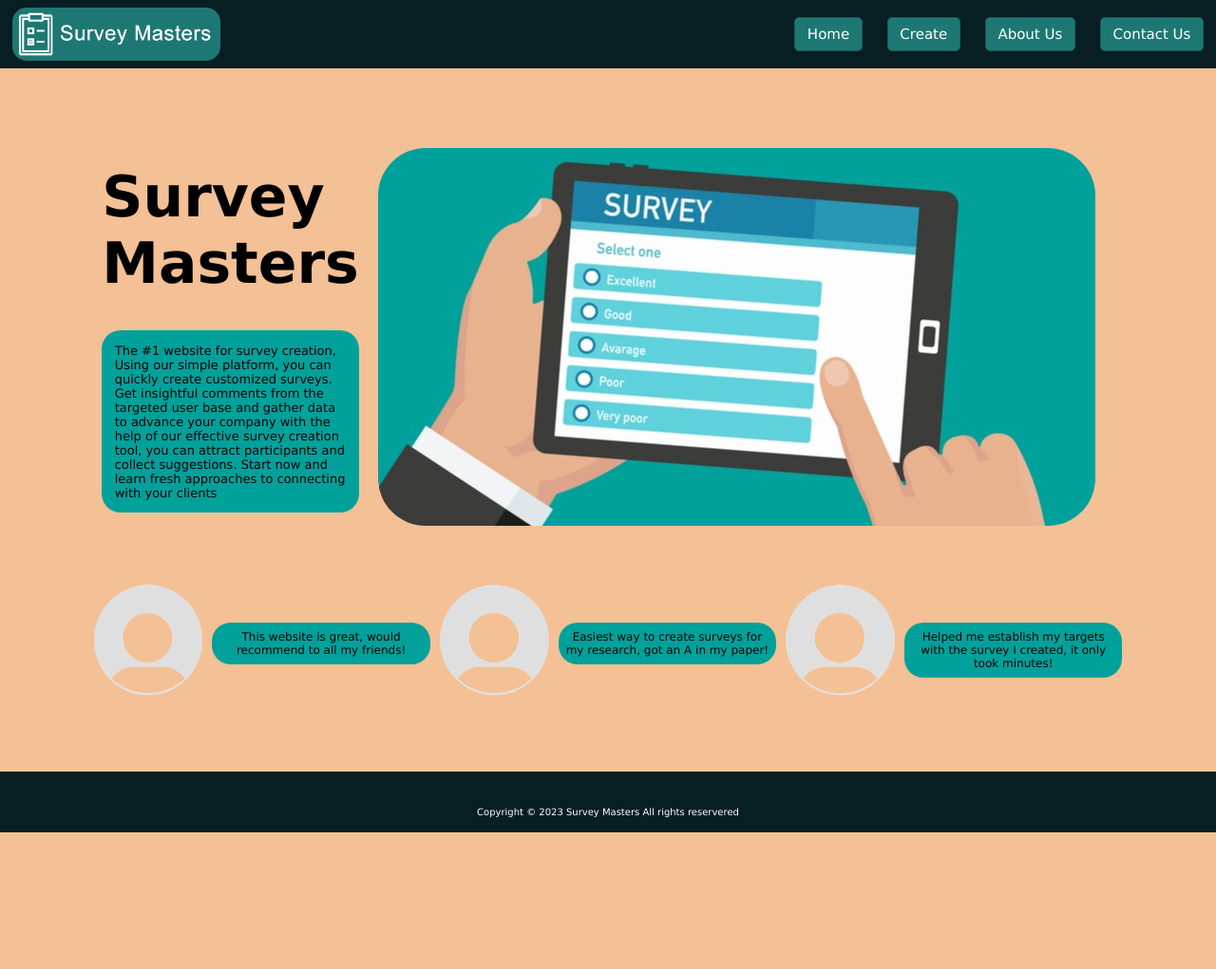
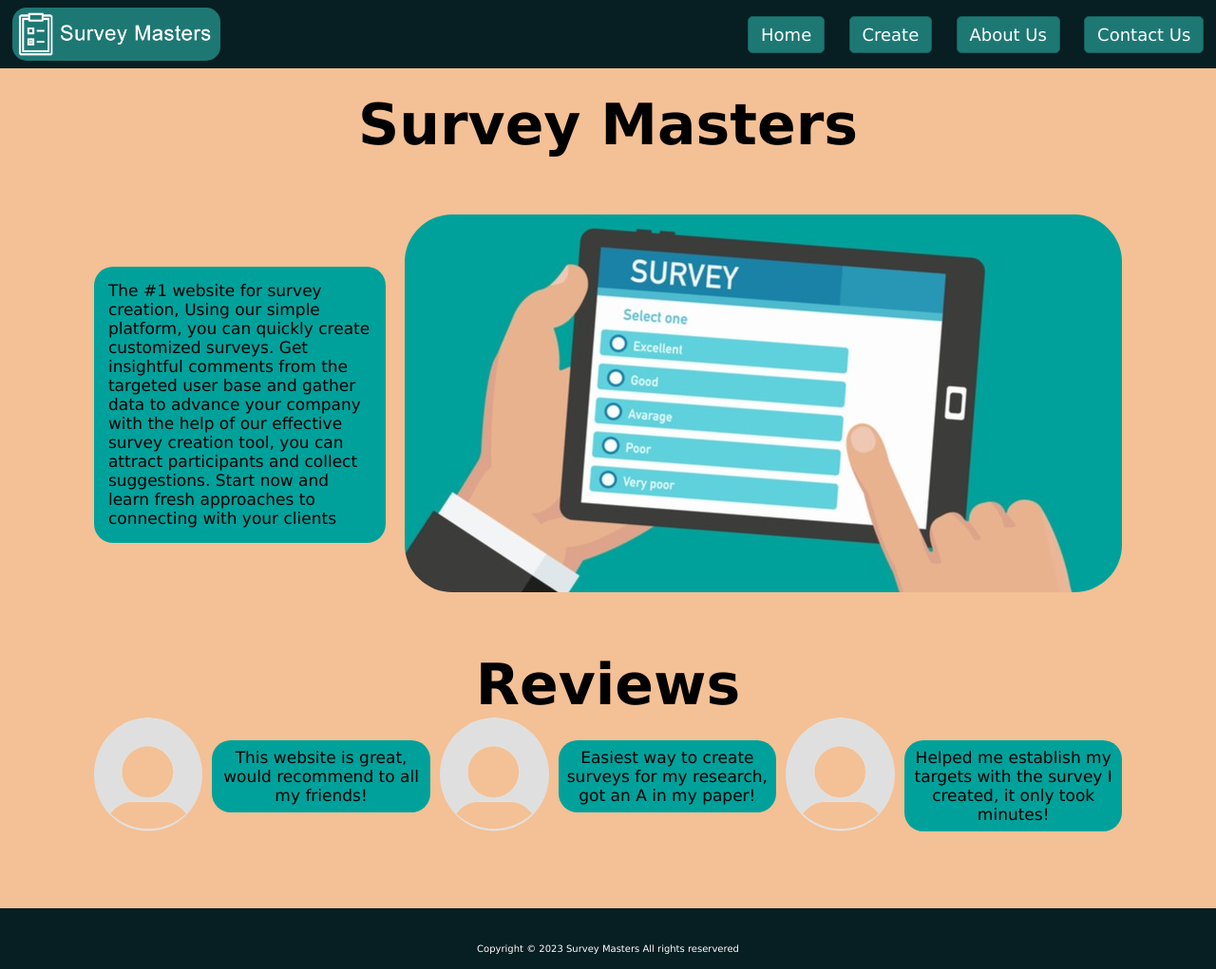
Before and after one commit to khaled-aldasouki/iste240project, a PHP site: page / in a window 1280 px wide. Shown: the whole page at 95% size. Before the commit the page ends 877 px from the top, so only its background shows below. Run offline with PHP 8.4, Linux system fonts and the light colour scheme.

Commit message:
updated styling overall

```diff
--- a/assets/css/style.css
+++ b/assets/css/style.css
@@ -28,35 +28,35 @@ body{
 }
 .main_grid {
     display: grid;
-    grid-template-columns: fit-content(20px) fit-content(20px) fit-content(10px);
     grid-column-gap: 20px;
     grid-row-gap: 5px;
     padding: 5%;
     justify-content: center;
     }
 
-.main_h1 {
-    grid-area: 1 / 1 / 2 / 2;
-    text-align: left;
-}
 .main_p {
-    grid-area: 2 / 1 / 3 / 2;
+    grid-area: 1 / 1 / 3 / 4;
     text-align: left;
     background-color: #00a19b;
     border-radius: 20px;
     padding: 5%;
 }
 .p_div{
-    font-size: 1rem;
+    font-size: 3rem;
 }
 .main_img {
-    grid-area: 3 / 1 / 4 / 2;
+    grid-area: 3 / 1 / 5 / 4;
 }
 .survey_img{
     border-radius: 50px;
     width: 100%;
 }
 
+#about-us-p{
+    font-size: 3rem;
+    width: 80%;
+    margin: 2vh auto;
+}
 .reviews {
     display: grid;
     grid-template-columns: 1fr 2fr;
@@ -65,6 +65,7 @@ body{
     grid-row-gap: 50px;
     justify-content: space-around;
     padding: 5%;
+    margin-bottom: 10vh;
     }
 
 .review_div1 {
@@ -72,21 +73,21 @@ body{
 }
 .review_div2 {
     grid-area: 1 / 2 / 2 / 3;
-    padding-top: 5vh;
+    margin-top: 3vh;
 }
 .review_div3 {
     grid-area: 2 / 1 / 3 / 2;
 }
 .review_div4 {
     grid-area: 2 / 2 / 3 / 3;
-    padding-top: 5vh;
+    margin-top: 3vh;
 }
 .review_div5 {
     grid-area: 3 / 1 / 4 / 2;
 }
 .review_div6 {
     grid-area: 3 / 2 / 4 / 3;
-    padding-top: 5vh;
+    margin-top: 3vh;
 }
 
 .person_img{
@@ -97,13 +98,14 @@ body{
 }
 
 .person_review{
+    font-size: 2rem;
     background-color: #00a19b;
     border-radius: 20px;
     text-align: center;
     padding: 1vh 0.5vw;
 }
 
-#heading{
+.heading{
     display: flex;
     flex-direction: column;
     align-items: center;
@@ -159,7 +161,7 @@ nav{
 }
 label{font-weight: bold;}
 #formdiv{
-    font-size: 2rem;
+    font-size: 2.5rem;
     width:90%;
     margin: 5vh auto 12vh;
     border-radius: 20px;
@@ -275,6 +277,9 @@ footer p{
     #formdiv{
         width:80%;
     }
+    .p_div{
+        font-size: 1.7rem;
+    }
     #menu{visibility: hidden;}
     nav{
         opacity: 1;
@@ -295,7 +300,7 @@ footer p{
         margin: 2.5vh 1vw;
         border-radius: 5px;
         transition: 0.1s;
-        font-size: 1.5rem;
+        font-size: 1.8rem;
         width: auto;
     }
     main{
@@ -306,22 +311,16 @@ footer p{
         align-items: center;
         justify-content: center;
     }
-    .p_div{
-        font-size: 1.3rem;
-    }
 
     a{
         font-size: 1.5rem;
     }
 
-    .main_h1 {
-        grid-area: 1 / 1 / 2 / 2;
-    }
     .main_p {
-        grid-area: 2 / 1 / 3 / 2;
+        grid-area: 1 / 1 / 4 / 3;
     }
     .main_img {
-        grid-area: 1 / 2 / 3 / 3;
+        grid-area: 1 / 3 / 4 / 4;
     }
 
     .reviews {
@@ -342,13 +341,17 @@ footer p{
     .review_div6 { grid-area: 1 / 6 / 2 / 7; }
 
     .person_review{
-        font-size: 1.2rem;
+        font-size: 1.7rem;
     }
 
     footer p{
         font-size: 1rem;
     }
+    .person_img{
+        border-radius: 100%;
 
+        object-fit: cover;
+    }
     .survey_img{
         border-radius: 50px;
         width: auto;
--- a/contact-us.html
+++ b/contact-us.html
@@ -23,7 +23,7 @@
             </nav>
         </header>
         <main>
-            <div id="heading">
+            <div class="heading">
                 <h1>Contact Us</h1>
             </div>
             <div id="tabs">
--- a/create.html
+++ b/create.html
@@ -23,7 +23,7 @@
         </header>
 
         <main>
-            <div id="heading">
+            <div class="heading">
                 <h1>Create a survey</h1>
             </div>
             <div id="formdiv">
--- a/index.html
+++ b/index.html
@@ -24,10 +24,11 @@
         </header>
 
         <main>
+            <div class="heading">
+                <h1>Survey Masters</h1>
+            </div>
             <div class="main_grid">
-                <div class="main_h1">
-                    <h1>Survey Masters</h1>
-                </div>
+
 
                 <div class="main_p">
                     <p class="p_div">
@@ -45,6 +46,7 @@
 
             </div>
 
+            <h1 class="heading">Reviews</h1>
             <div class="reviews">
                 <div class="review_div1">
                     <img class="person_img" src="assets/media/person.png" alt="Person no.1 image">
```
Also changed, not shown: about-us.html (+14 -0 lines).
